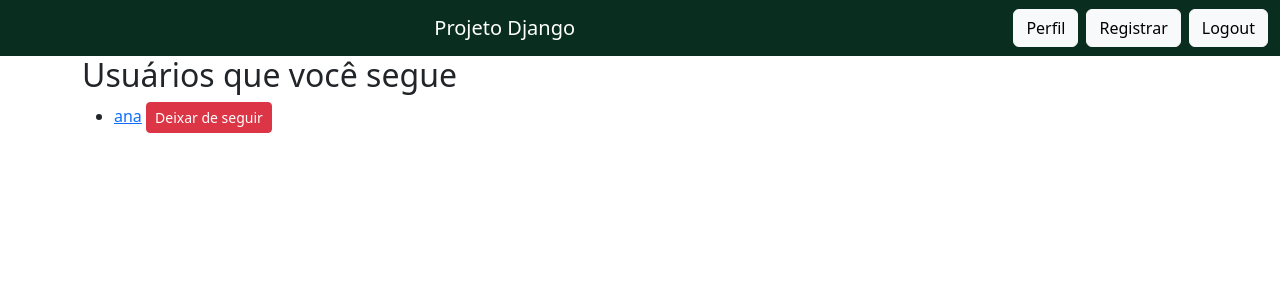
After one commit to m4th3vz/django_social_media, a Django app: page /following/ in a window 1280 px wide. The commit adds this page. Shown: the top 300 px of the page. Run offline with Django 5.2, Linux system fonts and the light colour scheme; a user stored in the database is signed in; data comes from the database, SQL or seed files in the repository; both versions use the stored data as it was after the commit.

Commit message:
django_social_media 5

```diff
--- /dev/null
+++ b/core/templates/followingList.html
@@ -0,0 +1,22 @@
+{% extends "base.html" %}
+
+{% block page_title %}
+Usuários que você segue
+{% endblock page_title%}
+
+{% block content %}
+  <h2>Usuários que você segue</h2>
+  <ul>
+    {% for user in followed_users %}
+      <li>
+        <a href="{% url 'other_profile' user.username %}">{{ user.username }}</a>
+        <form action="{% url 'unfollow_user' user.username %}" method="post" style="display:inline;">
+          {% csrf_token %}
+          <button type="submit" class="btn btn-danger btn-sm">Deixar de seguir</button>
+        </form>
+      </li>
+    {% empty %}
+      <p>Você ainda não segue ninguem.</p>
+    {% endfor %}
+  </ul>
+{% endblock %}
--- a/core/templates/profile.html
+++ b/core/templates/profile.html
@@ -17,6 +17,8 @@
   {% if profile.user == request.user %}
     <a href="{% url 'profile_edit' %}">Editar Perfil</a>
   {% endif %}
+
+  <a href="{% url 'following_list' %}">Usuários que você segue</a>
 
   {% if profile.user == request.user %}
     <div class="card mt-4" style="margin-bottom:3%">
--- a/core/urls.py
+++ b/core/urls.py
@@ -15,4 +15,5 @@ urlpatterns = [
     path('profile/<str:username>/unfollow/', views.unfollow_user, name='unfollow_user'),
     path('delete_comment/<int:comment_id>/', views.delete_comment, name='delete_comment'),
     path('edit_comment/<int:comment_id>/', views.edit_comment, name='edit_comment'),
+    path('following/', views.following_list_view, name='following_list'),
 ]
--- a/core/views.py
+++ b/core/views.py
@@ -121,3 +121,9 @@ def edit_comment(request, comment_id):
     profile = Profile.objects.get(user=request.user)
 
     return render(request, 'profile.html', {'form': form, 'comments': comments, 'profile': profile})
+
+@login_required
+def following_list_view(request):
+    following = Follow.objects.filter(follower=request.user)
+    followed_users = [follow.followed for follow in following]
+    return render(request, 'followingList.html', {'followed_users': followed_users})
```
Also changed, not shown: db.sqlite3.
